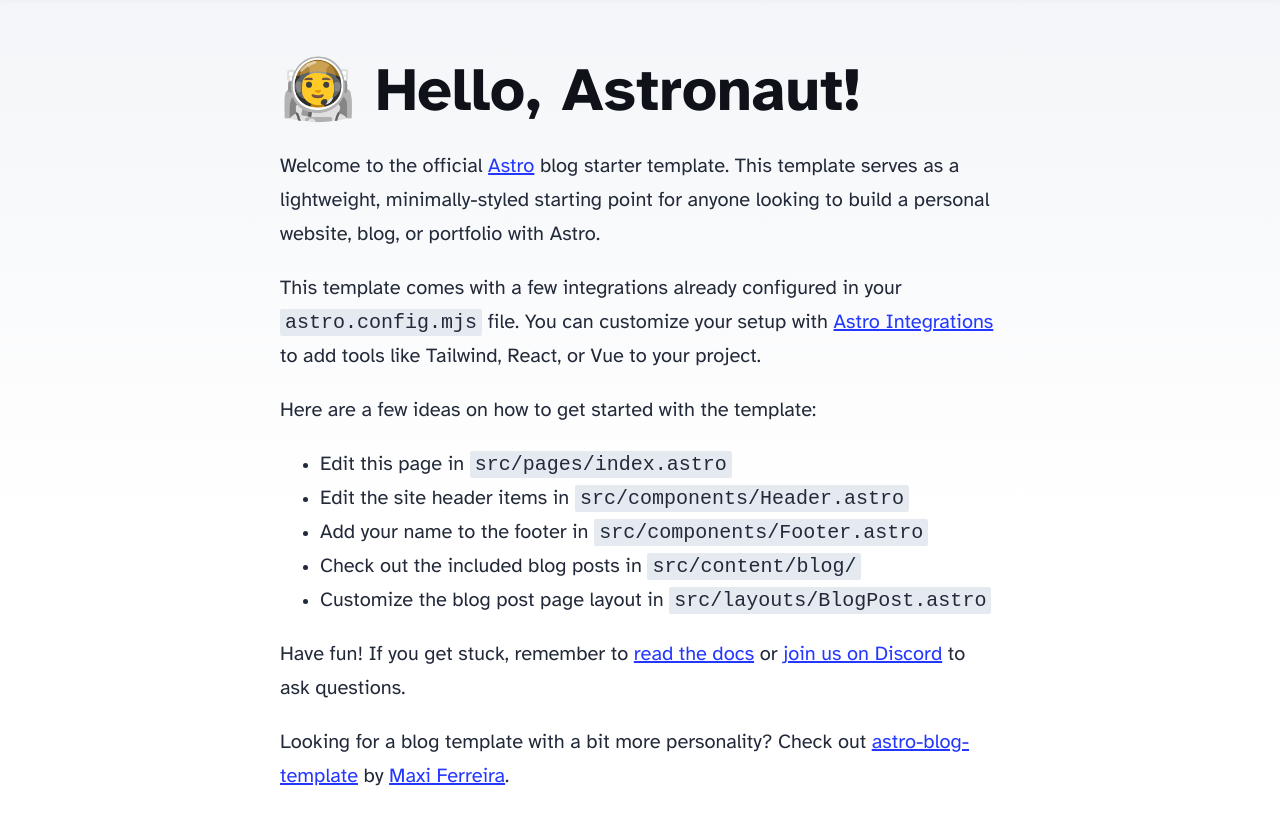
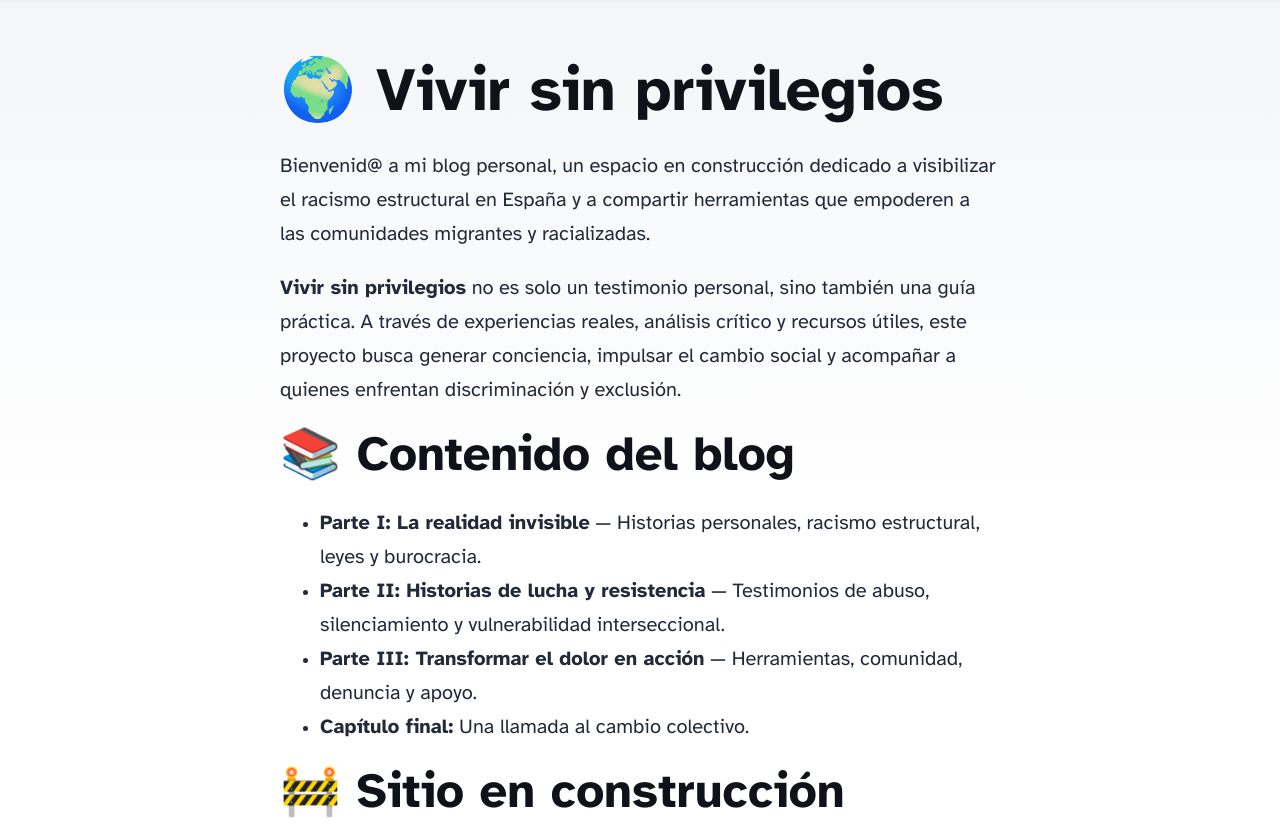
Before and after one commit to Rockyvar827/vivirsinprivilegios, an Astro site in the folder my-blog/: page / in a window 1280 px wide. Shown: the part 81-921 px from the top of the page. Built offline with nearby package versions, Linux system fonts and the light colour scheme; Astro itself is replaced by a stand-in of ours.

Commit message:
feat(add): add wen in dev

```diff
--- a/my-blog/src/pages/index.astro
+++ b/my-blog/src/pages/index.astro
@@ -13,35 +13,28 @@
 	<body>
 		<Header />
 		<main>
-			<h1>🧑‍🚀 Hello, Astronaut!</h1>
+			<h1>🌍 Vivir sin privilegios</h1>
 			<p>
-				Welcome to the official <a href="https://astro.build/">Astro</a> blog starter template. This
-				template serves as a lightweight, minimally-styled starting point for anyone looking to build
-				a personal website, blog, or portfolio with Astro.
+				Bienvenid@ a mi blog personal, un espacio en construcción dedicado a visibilizar el racismo estructural en España y a compartir herramientas que empoderen a las comunidades migrantes y racializadas.
 			</p>
 			<p>
-				This template comes with a few integrations already configured in your
-				<code>astro.config.mjs</code> file. You can customize your setup with
-				<a href="https://astro.build/integrations">Astro Integrations</a> to add tools like Tailwind,
-				React, or Vue to your project.
+				<strong>Vivir sin privilegios</strong> no es solo un testimonio personal, sino también una guía práctica. A través de experiencias reales, análisis crítico y recursos útiles, este proyecto busca generar conciencia, impulsar el cambio social y acompañar a quienes enfrentan discriminación y exclusión.
 			</p>
-			<p>Here are a few ideas on how to get started with the template:</p>
+
+			<h2>📚 Contenido del blog</h2>
 			<ul>
-				<li>Edit this page in <code>src/pages/index.astro</code></li>
-				<li>Edit the site header items in <code>src/components/Header.astro</code></li>
-				<li>Add your name to the footer in <code>src/components/Footer.astro</code></li>
-				<li>Check out the included blog posts in <code>src/content/blog/</code></li>
-				<li>Customize the blog post page layout in <code>src/layouts/BlogPost.astro</code></li>
+				<li><strong>Parte I: La realidad invisible</strong> — Historias personales, racismo estructural, leyes y burocracia.</li>
+				<li><strong>Parte II: Historias de lucha y resistencia</strong> — Testimonios de abuso, silenciamiento y vulnerabilidad interseccional.</li>
+				<li><strong>Parte III: Transformar el dolor en acción</strong> — Herramientas, comunidad, denuncia y apoyo.</li>
+				<li><strong>Capítulo final:</strong> Una llamada al cambio colectivo.</li>
 			</ul>
+
+			<h2>🚧 Sitio en construcción</h2>
 			<p>
-				Have fun! If you get stuck, remember to
-				<a href="https://docs.astro.build/">read the docs</a>
-				or <a href="https://astro.build/chat">join us on Discord</a> to ask questions.
+				Este sitio aún está en desarrollo. Próximamente podrás explorar cada capítulo, acceder a recursos legales, modelos de denuncia, y participar en una comunidad comprometida con la justicia social.
 			</p>
 			<p>
-				Looking for a blog template with a bit more personality? Check out
-				<a href="https://github.com/Charca/astro-blog-template">astro-blog-template</a>
-				by <a href="https://twitter.com/Charca">Maxi Ferreira</a>.
+				Gracias por pasar por aquí. ¡Nos leemos pronto!
 			</p>
 		</main>
 		<Footer />
```
